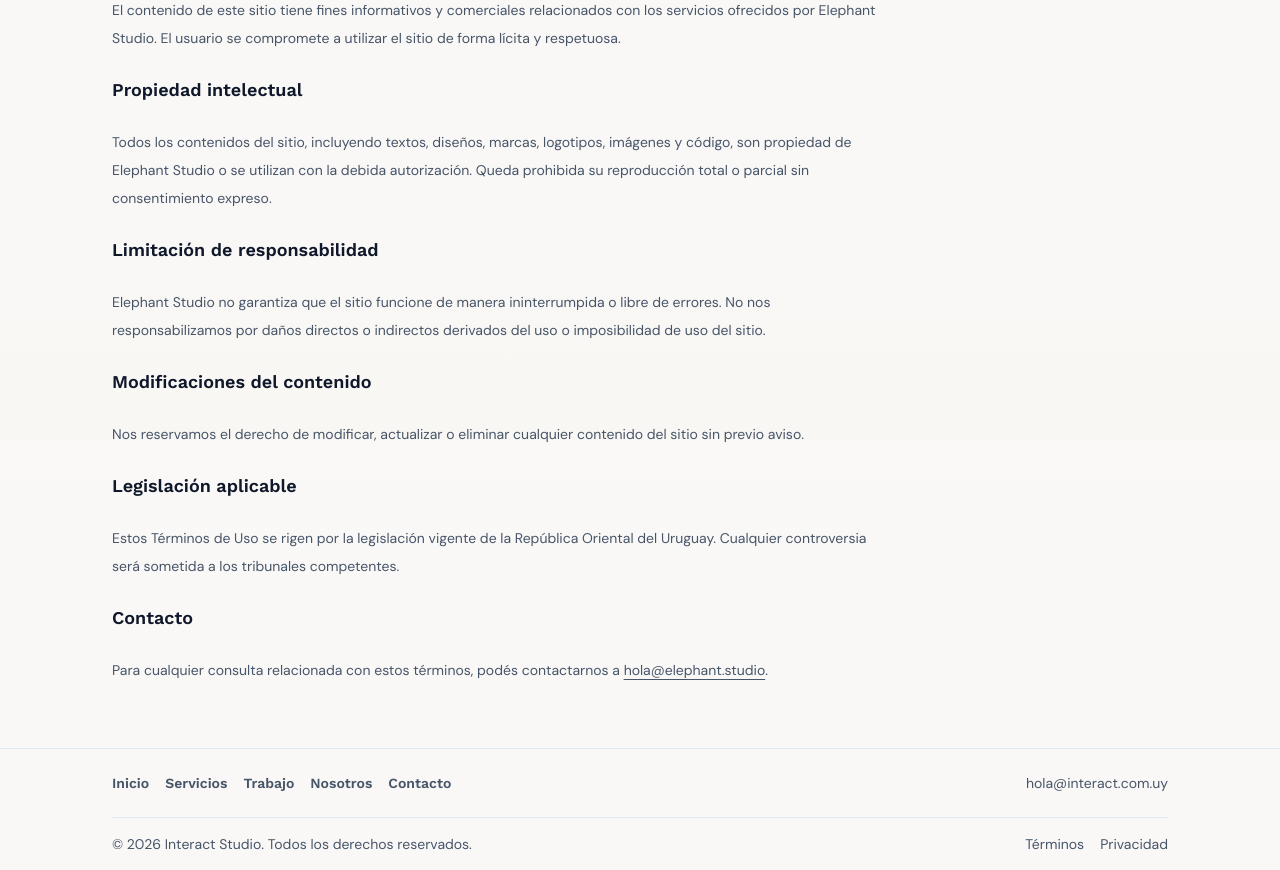
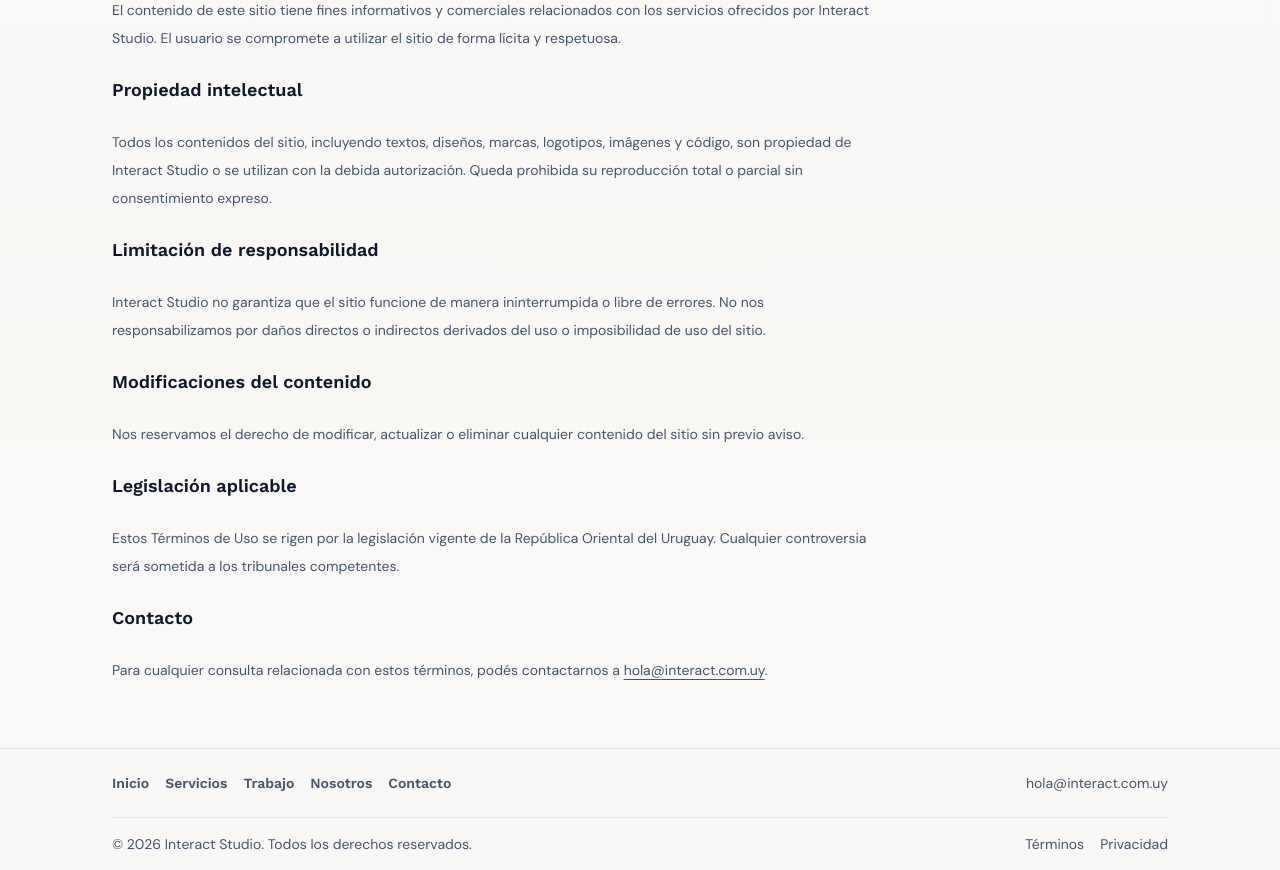
Before and after one commit to interactuy/elephant-studio-web, a Next.js app: page /terminos in a window 1280 px wide. Shown: the part 360-1230 px from the top of the page. Built offline with nearby package versions, Linux system fonts and the light colour scheme.

Commit message:
ajustes en politicas de privacidad y terminos del sitio

```diff
--- a/src/app/privacidad/page.tsx
+++ b/src/app/privacidad/page.tsx
@@ -23,7 +23,7 @@ export default function PrivacidadPage() {
 
         <section className="mt-10 space-y-6 text-sm leading-7">
           <p>
-            En Elephant Studio valoramos la privacidad de quienes visitan nuestro
+            En Interact Studio valoramos la privacidad de quienes visitan nuestro
             sitio web. Esta política describe cómo recopilamos, utilizamos y
             protegemos la información personal que pueda ser proporcionada a
             través de este sitio.
@@ -60,7 +60,7 @@ export default function PrivacidadPage() {
             Compartir información con terceros
           </h2>
           <p>
-            Elephant Studio no vende, alquila ni comparte información personal
+            Interact Studio no vende, alquila ni comparte información personal
             con terceros, salvo cuando sea estrictamente necesario para cumplir
             con obligaciones legales o brindar un servicio solicitado por el
             usuario.
@@ -89,10 +89,10 @@ export default function PrivacidadPage() {
             Si tenés dudas sobre esta política o sobre el tratamiento de tus
             datos, podés escribirnos a{" "}
             <a
-              href="mailto:hola@elephant.studio"
+              href="mailto:hola@interact.com.uy"
               className="underline underline-offset-4"
             >
-              hola@elephant.studio
+              hola@interact.com.uy
             </a>
             .
           </p>
--- a/src/app/terminos/page.tsx
+++ b/src/app/terminos/page.tsx
@@ -31,7 +31,7 @@ export default function TerminosPage() {
           <h2 className="text-lg font-semibold">Uso del sitio</h2>
           <p>
             El contenido de este sitio tiene fines informativos y comerciales
-            relacionados con los servicios ofrecidos por Elephant Studio. El
+            relacionados con los servicios ofrecidos por Interact Studio. El
             usuario se compromete a utilizar el sitio de forma lícita y
             respetuosa.
           </p>
@@ -41,7 +41,7 @@ export default function TerminosPage() {
           </h2>
           <p>
             Todos los contenidos del sitio, incluyendo textos, diseños, marcas,
-            logotipos, imágenes y código, son propiedad de Elephant Studio o se
+            logotipos, imágenes y código, son propiedad de Interact Studio o se
             utilizan con la debida autorización. Queda prohibida su reproducción
             total o parcial sin consentimiento expreso.
           </p>
@@ -50,7 +50,7 @@ export default function TerminosPage() {
             Limitación de responsabilidad
           </h2>
           <p>
-            Elephant Studio no garantiza que el sitio funcione de manera
+            Interact Studio no garantiza que el sitio funcione de manera
             ininterrumpida o libre de errores. No nos responsabilizamos por daños
             directos o indirectos derivados del uso o imposibilidad de uso del
             sitio.
@@ -78,10 +78,10 @@ export default function TerminosPage() {
             Para cualquier consulta relacionada con estos términos, podés
             contactarnos a{" "}
             <a
-              href="mailto:hola@elephant.studio"
+              href="mailto:hola@interact.com.uy"
               className="underline underline-offset-4"
             >
-              hola@elephant.studio
+              hola@interact.com.uy
             </a>
             .
           </p>
```
